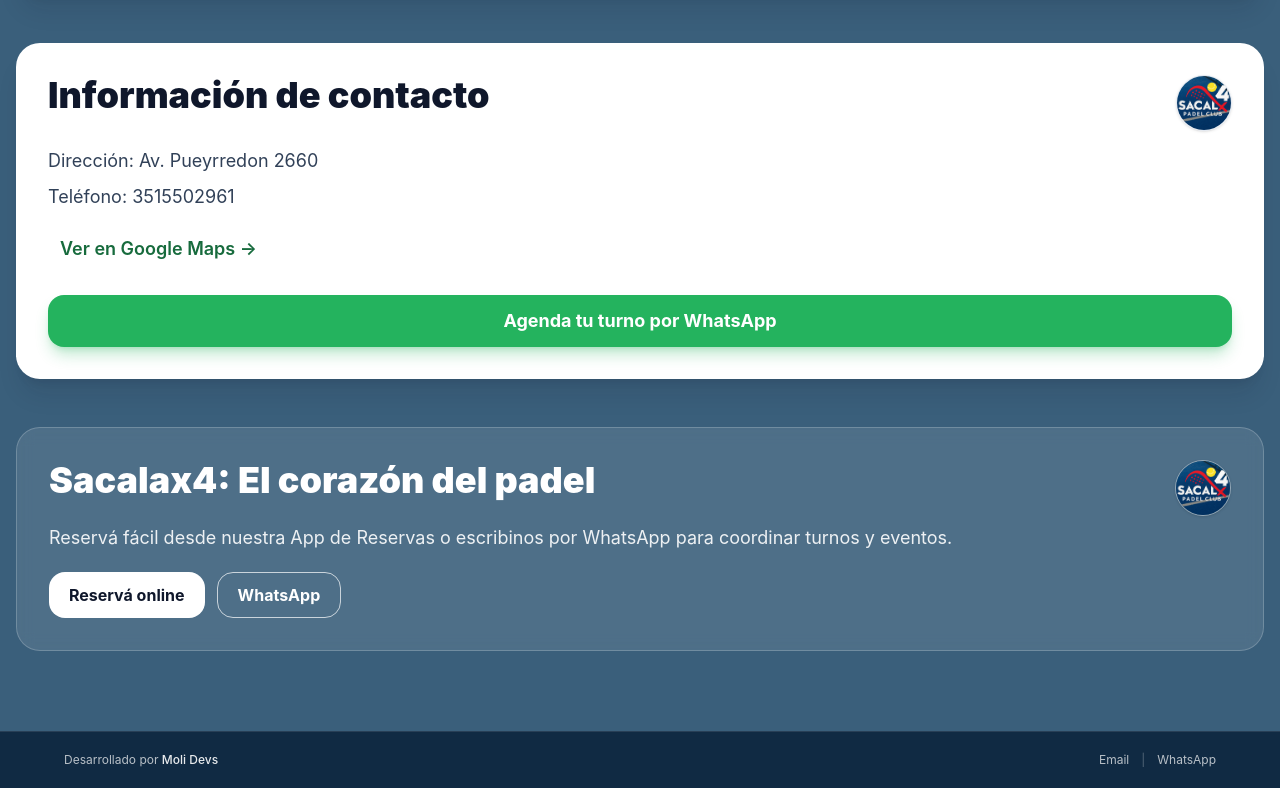
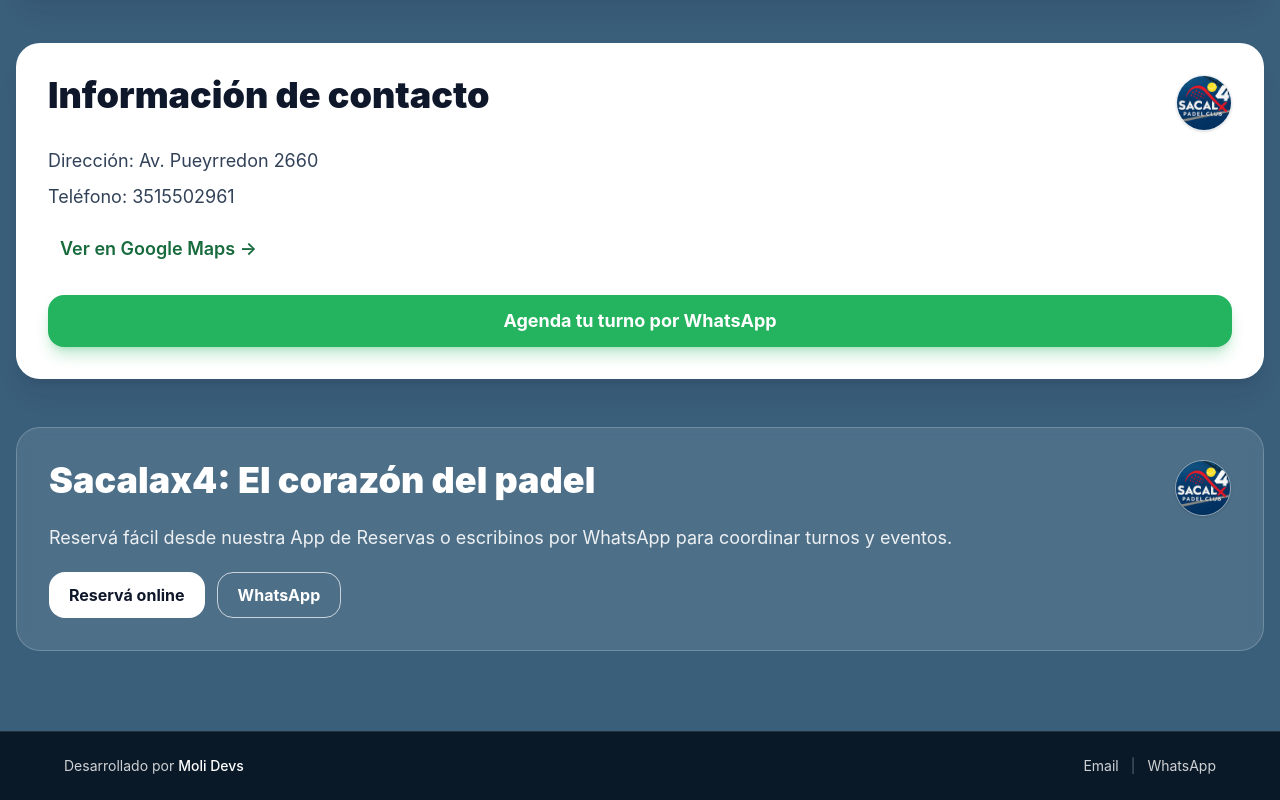
Before and after one commit to eamolina-dev/sacalapor4-padel-landing, a React (Vite) app: page / in a window 1280 px wide. Shown: the part 5994-6794 px from the top of the page. Built offline with nearby package versions, Linux system fonts and the light colour scheme.

Commit message:
change footer

```diff
--- a/src/components/Footer.tsx
+++ b/src/components/Footer.tsx
@@ -1,34 +1,30 @@
 type FooterProps = {
-  brand?: string;
-  email?: string;
-  whatsappUrl?: string;
   className?: string;
 };
 
-export const Footer = ({
-  brand = "Desarrollado por",
-  email = "eamolina.dev@gmail.com",
-  whatsappUrl = "https://wa.me/5493584382061",
-  className = "",
-}: FooterProps) => {
+export const Footer = ({ className = "" }: FooterProps) => {
   return (
     <footer
-      className={`w-full border-t border-white/10 px-4 py-5 text-xs text-white/70 ${className}`}
+      className={`w-full border-t border-white/10 bg-black/40 px-4 py-6 text-sm text-white/80 ${className}`}
     >
       <div className="mx-auto flex w-full max-w-6xl flex-col items-center justify-between gap-3 sm:flex-row">
         {/* Marca */}
         <p className="text-center sm:text-left">
-          {brand} <span className="font-medium text-white/90">Moli Devs</span>
+          Desarrollado por{" "}
+          <span className="font-medium text-white">Moli Devs</span>
         </p>
 
-        {/* Contactos */}
+        {/* Contacto */}
         <div className="flex items-center gap-3">
-          <a href={`mailto:${email}`} className="transition hover:text-white">
+          <a
+            href="mailto:eamolina.dev@gmail.com"
+            className="transition hover:text-white"
+          >
             Email
           </a>
           <span className="opacity-40">|</span>
           <a
-            href={whatsappUrl}
+            href="https://wa.me/5493584382061"
             target="_blank"
             rel="noopener noreferrer"
             className="transition hover:text-white"
```
